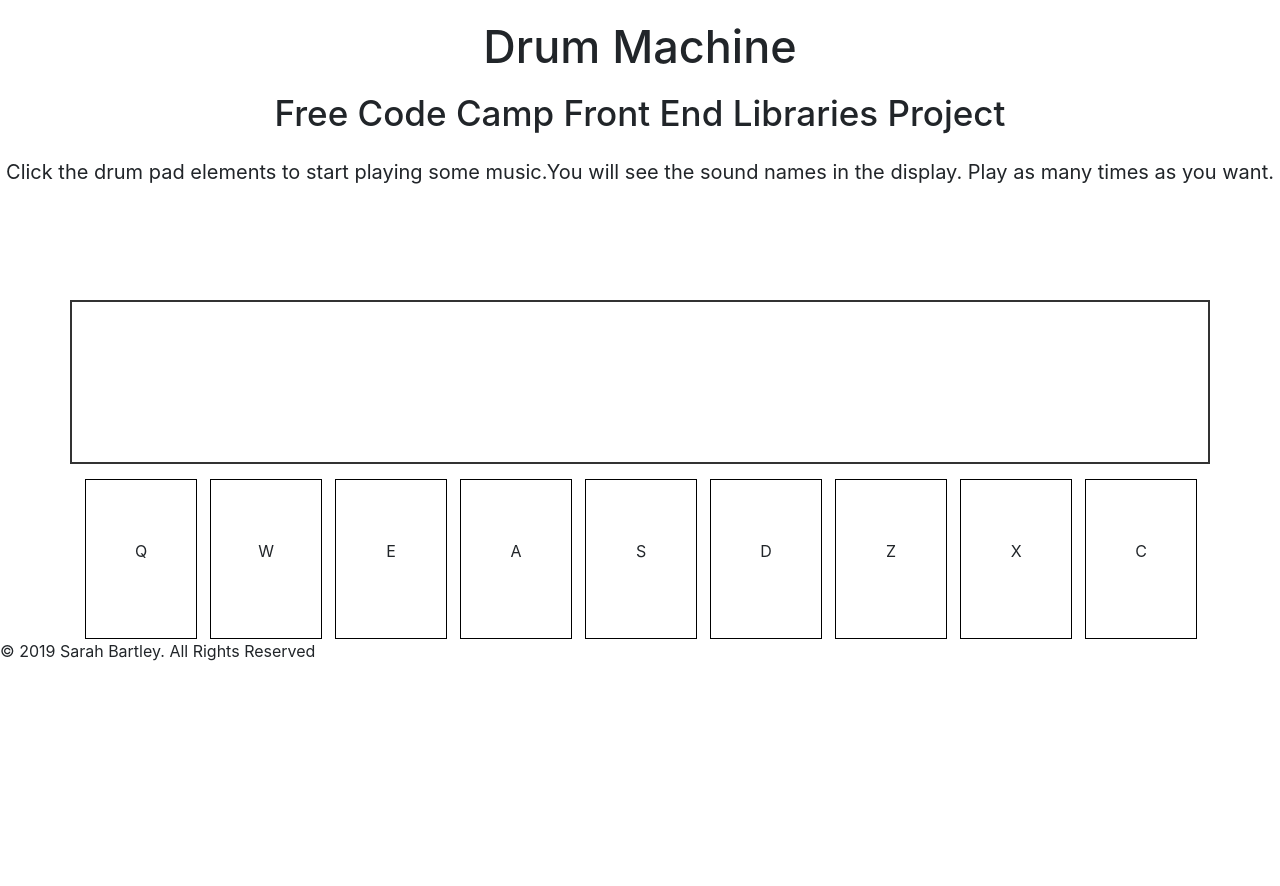
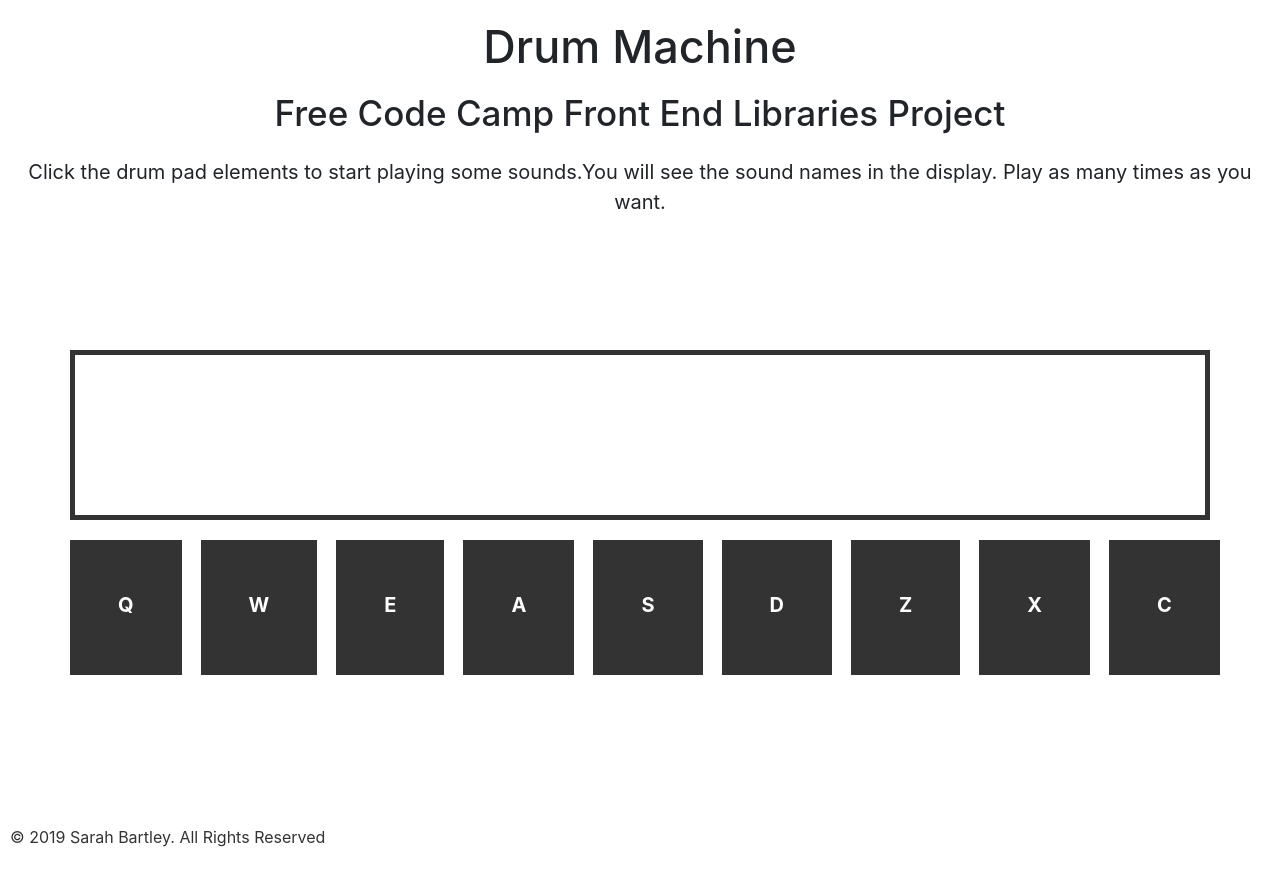
Before and after one commit to BritishPandaChick/fcc-drum-machine, a React (Create React App) app: page / in a window 1280 px wide. Shown: the top 886 px of the page. Before the commit the page ends 800 px from the top, so only its background shows below. Built offline with nearby package versions, Linux system fonts and the light colour scheme.

Commit message:
Add styles for root and footer. Update margin, padding and height for drum pad elements. Added row class for footer

```diff
--- a/public/index.html
+++ b/public/index.html
@@ -14,7 +14,7 @@
       <h1 class="text-center">Drum Machine</h1>
       <h2 class="text-center">Free Code Camp Front End Libraries Project</h2>
       <p class="text-center">Click the drum pad elements to start playing some
-        music.You will see the sound names in the display. Play as many times as
+        sounds.You will see the sound names in the display. Play as many times as
         you want.</p>
     </header>
 
@@ -23,7 +23,9 @@
     </main>
 
     <footer>
-      <p>&copy; 2019 Sarah Bartley. All Rights Reserved</p>
+      <div class="row">
+        <p>&copy; 2019 Sarah Bartley. All Rights Reserved</p>
+      </div>
     </footer>
 
     <script src="https://cdn.freecodecamp.org/testable-projects-fcc/v1/bundle.js"></script>
--- a/src/App.css
+++ b/src/App.css
@@ -19,28 +19,46 @@ header p {
 }
 
 /* App styles */
+#root {
+  height: 500px;
+  padding: 50px 0;
+}
+
 #display {
-  border: 2px solid #333;
+  border: 5px solid #333;
   width: 100%;
   padding: 80px 0;
-  font-size: 25px;
+  font-size: 30px;
   text-align: center;
   color: #333;
+  text-transform: uppercase;
 }
 
 #drum-pads {
   width: 100%;
   display: flex;
-  margin-top: 15px;
-  padding-left: 15px;
+  margin-top: 20px;
 }
 
 .drum-pad {
-  border: 1px solid black;
-  height: 20vh;
-  width: 20vh;
+  border: 5px solid #333;
+  height: 135px;
+  width: 100%;
   display: flex;
-  justify-content: center;
-  align-items: center;
-  margin-right: 1vw;
+  padding: 45px 43px;
+  margin-right: 19px;
+  background-color: #333;
 }
+
+.drum-pad p {
+  font-size: 20px;
+  font-weight: bold;
+  color: #FFF;
+}
+
+/* Footer */
+footer {
+  padding: 25px;
+  color: #333;
+  font-size: 16px;
+}
```
